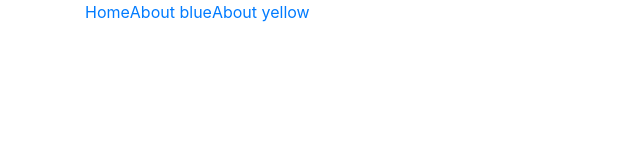
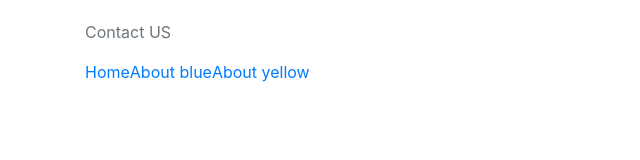
Before and after one commit to elyvargasb/BlendStar, a plain HTML site: page index.html in a window 1280 px wide. Shown: the whole page, without its empty margins (0-640 px from the left). Drawn offline with nearby package versions, Linux system fonts and the light colour scheme; a web font is replaced by a local one.

Commit message:
Update index.html

```diff
--- a/index.html
+++ b/index.html
@@ -15,6 +15,17 @@
   <body>
 
     <div class="container">
+      <header class="blog-header py-3">
+        <div class="row flex-nowrap justify-content-between align-items-center">
+          <div class="col-4 pt-1">
+            <a class="text-muted" href="mailto:hello@blendstar.com">Contact US</a>
+          </div>
+          <div class="col-4 text-center">
+            <a class="blog-header-logo text-dark" href="https://elyvargasb.github.io/BlendStar/">
+          </div>
+
+
+      </header>
       <div id="menu">
         <ul class='nav'>
             <li><a href="#explanation">Home</a></li>
@@ -22,6 +33,7 @@
             <li class="about" id="yellow"><a href="#about_yellow">About yellow</a></li>
         </ul>
       </div>
+
     </div>
   </body>
 </html>
```
